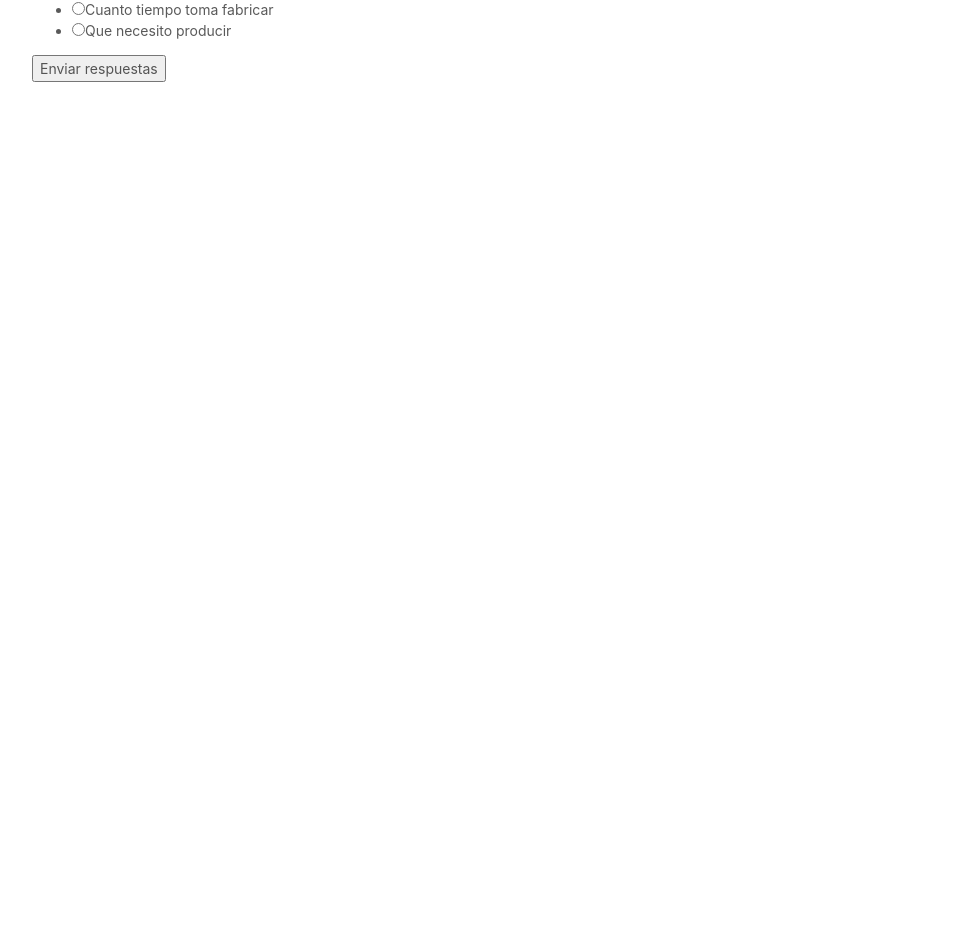
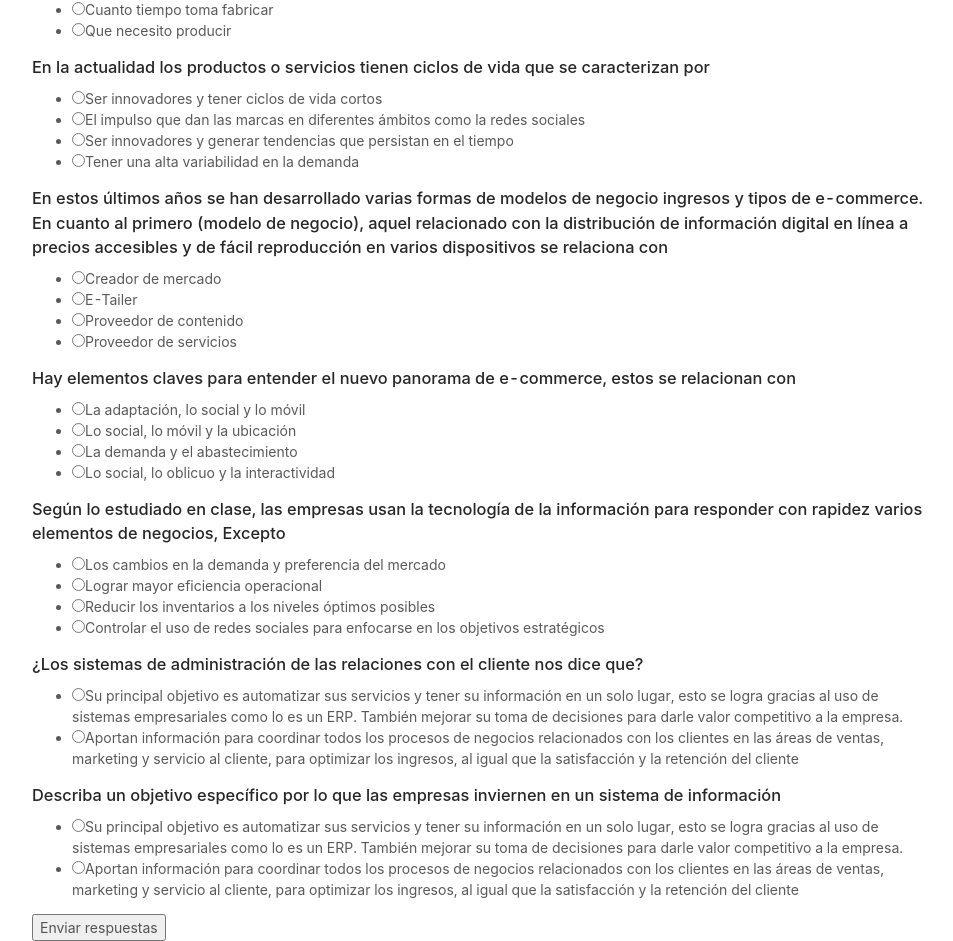
Before and after one commit to jairsemblantes01/cuestionario, a Nuxt app: page / in a window 1280 px wide. Shown: the part 2531-3472 px from the top of the page, without its empty margins (158-1111 px from the left). Before the commit the page ends 2613 px from the top, so only its background shows below. Built offline with nearby package versions, Linux system fonts and the light colour scheme.

Commit message:
nuevas preguntas

```diff
--- a/pages/index.vue
+++ b/pages/index.vue
@@ -205,6 +205,76 @@ export default {
           ],
           respuestaCorrecta: 1
         },
+
+        {
+          pregunta: "En la actualidad los productos o servicios tienen ciclos de vida que se caracterizan por",
+          opciones: [
+            "Ser innovadores y tener ciclos de vida cortos",
+            "El impulso que dan las marcas en diferentes ámbitos como la redes sociales",
+            "Ser innovadores y generar tendencias que persistan en el tiempo",
+            "Tener una alta variabilidad en la demanda"
+          ],
+          respuestaCorrecta: 0,
+        },
+        {
+          pregunta: "En estos últimos años se han desarrollado varias formas de modelos de negocio\
+  ingresos y tipos de e-commerce. En cuanto al primero (modelo de negocio), aquel\
+  relacionado con la distribución de información digital en línea a precios accesibles y\
+  de fácil reproducción en varios dispositivos se relaciona con",
+          opciones: [
+            "Creador de mercado",
+            "E-Tailer",
+            "Proveedor de contenido",
+            "Proveedor de servicios"
+          ],
+          respuestaCorrecta: 2,
+        },
+        {
+          pregunta: "Hay elementos claves para entender el nuevo panorama de e-commerce, estos se\
+  relacionan con",
+          opciones: [
+            "La adaptación, lo social y lo móvil",
+            "Lo social, lo móvil y la ubicación",
+            "La demanda y el abastecimiento",
+            "Lo social, lo oblicuo y la interactividad"
+          ],
+          respuestaCorrecta: 1,
+        },
+        {
+          pregunta: "Según lo estudiado en clase, las empresas usan la tecnología de la información para\
+  responder con rapidez varios elementos de negocios, Excepto",
+          opciones: [
+            "Los cambios en la demanda y preferencia del mercado",
+            "Lograr mayor eficiencia operacional",
+            "Reducir los inventarios a los niveles óptimos posibles",
+            "Controlar el uso de redes sociales para enfocarse en los objetivos estratégicos"
+          ],
+          respuestaCorrecta: 3,
+        },
+        {
+          pregunta: "¿Los sistemas de administración de las relaciones con el cliente nos dice que?",
+          opciones: [
+            "Su principal objetivo es automatizar sus servicios y tener su información en un solo\
+            lugar, esto se logra gracias al uso de sistemas empresariales como lo es un ERP.\
+            También mejorar su toma de decisiones para darle valor competitivo a la empresa.",
+            "Aportan información para coordinar todos los procesos de negocios relacionados con\
+            los clientes en las áreas de ventas, marketing y servicio al cliente, para optimizar los\
+            ingresos, al igual que la satisfacción y la retención del cliente"
+          ],
+          respuestaCorrecta: 1,
+        },
+        {
+          pregunta: "Describa un objetivo específico por lo que las empresas inviernen en un sistema de información",
+          opciones: [
+            "Su principal objetivo es automatizar sus servicios y tener su información en un solo\
+            lugar, esto se logra gracias al uso de sistemas empresariales como lo es un ERP.\
+            También mejorar su toma de decisiones para darle valor competitivo a la empresa.",
+            "Aportan información para coordinar todos los procesos de negocios relacionados con\
+            los clientes en las áreas de ventas, marketing y servicio al cliente, para optimizar los\
+            ingresos, al igual que la satisfacción y la retención del cliente"
+          ],
+          respuestaCorrecta: 0,
+        }
       ],
       respuestas: [],
       calificado: false
```
